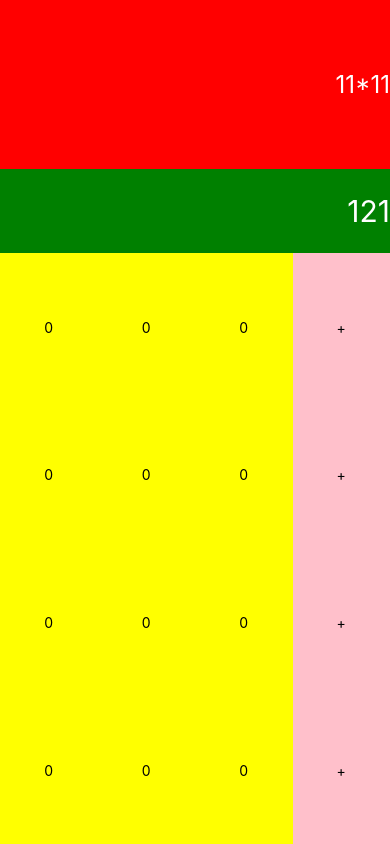
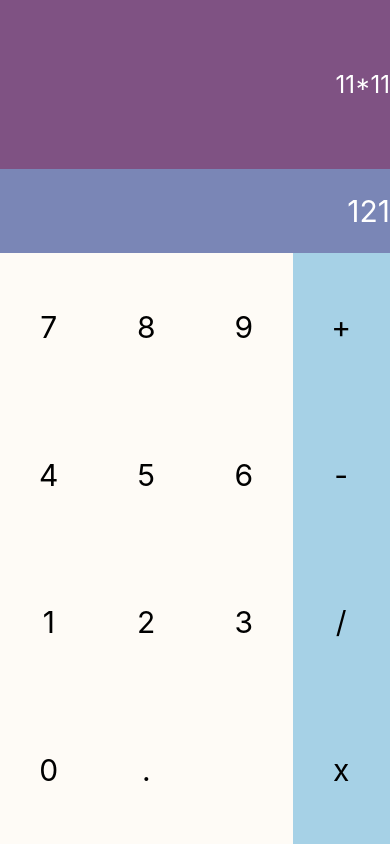
Before and after one commit to redhawk5200/Calculator-App, a React Native app: screen / in a window 390 px wide. Built offline with nearby package versions, Linux system fonts and the light colour scheme.

Commit message:
Task 3 - Build a basic calculator.
Version 3 - Added color pallets and formatted the buttons on the calculator.
Don't know how to use loops to shorten the code but will learn to do so in the near future.

```diff
--- a/App.js
+++ b/App.js
@@ -33,31 +33,31 @@ export default function App(){
         <View style={styles.buttons}>
           <View style={styles.numbers}>
             <View style={styles.row}>
-              <TouchableOpacity><Text>0</Text></TouchableOpacity>
-              <TouchableOpacity><Text>0</Text></TouchableOpacity>
-              <TouchableOpacity><Text>0</Text></TouchableOpacity>
+              <TouchableOpacity style={styles.btn}><Text style={styles.btnText}>7</Text></TouchableOpacity>
+              <TouchableOpacity style={styles.btn}><Text style={styles.btnText}>8</Text></TouchableOpacity>
+              <TouchableOpacity style={styles.btn}><Text style={styles.btnText}>9</Text></TouchableOpacity>
             </View>
             <View style={styles.row}>
-              <TouchableOpacity><Text>0</Text></TouchableOpacity>
-              <TouchableOpacity><Text>0</Text></TouchableOpacity>
-              <TouchableOpacity><Text>0</Text></TouchableOpacity>
+              <TouchableOpacity style={styles.btn}><Text style={styles.btnText}>4</Text></TouchableOpacity>
+              <TouchableOpacity style={styles.btn}><Text style={styles.btnText}>5</Text></TouchableOpacity>
+              <TouchableOpacity style={styles.btn}><Text style={styles.btnText}>6</Text></TouchableOpacity>
             </View>
             <View style={styles.row}>
-              <TouchableOpacity><Text>0</Text></TouchableOpacity>
-              <TouchableOpacity><Text>0</Text></TouchableOpacity>
-              <TouchableOpacity><Text>0</Text></TouchableOpacity>
+              <TouchableOpacity style={styles.btn}><Text style={styles.btnText}>1</Text></TouchableOpacity>
+              <TouchableOpacity style={styles.btn}><Text style={styles.btnText}>2</Text></TouchableOpacity>
+              <TouchableOpacity style={styles.btn}><Text style={styles.btnText}>3</Text></TouchableOpacity>
             </View>
             <View style={styles.row}>
-              <TouchableOpacity><Text>0</Text></TouchableOpacity>
-              <TouchableOpacity><Text>0</Text></TouchableOpacity>
-              <TouchableOpacity><Text>0</Text></TouchableOpacity>
+              <TouchableOpacity style={styles.btn}><Text style={styles.btnText}>0</Text></TouchableOpacity>
+              <TouchableOpacity style={styles.btn}><Text style={styles.btnText}>.</Text></TouchableOpacity>
+              <TouchableOpacity style={styles.btn}><Text style={styles.btnText}> </Text></TouchableOpacity>
             </View>
           </View>
           <View style={styles.operations}>
-              <TouchableOpacity><Text>+</Text></TouchableOpacity>
-              <TouchableOpacity><Text>+</Text></TouchableOpacity>
-              <TouchableOpacity><Text>+</Text></TouchableOpacity>
-              <TouchableOpacity><Text>+</Text></TouchableOpacity>
+              <TouchableOpacity style={styles.btn}><Text style={styles.btnText}>+</Text></TouchableOpacity>
+              <TouchableOpacity style={styles.btn}><Text style={styles.btnText}>-</Text></TouchableOpacity>
+              <TouchableOpacity style={styles.btn}><Text style={styles.btnText}>/</Text></TouchableOpacity>
+              <TouchableOpacity style={styles.btn}><Text style={styles.btnText}>x</Text></TouchableOpacity>
           </View>
         </View>
       </View>
--- a/styles.js
+++ b/styles.js
@@ -3,6 +3,16 @@ import {StyleSheet} from 'react-native';
 export default StyleSheet.create({
     container: {
       flex: 1,
+    },
+    btn: {
+      flex: 1,
+      alignSelf: 'stretch',
+      alignItems: 'center',
+      justifyContent: 'center',
+    },
+    btnText: {
+      fontSize: 30,
+      color: 'black',
     },
     resText: {
       fontSize: 24,
@@ -14,13 +24,13 @@ export default StyleSheet.create({
     },
     result: {
       flex: 2,
-      backgroundColor: 'red',
+      backgroundColor: '#7F5283',
       justifyContent: 'center',
       alignItems: 'flex-end',
     },
     calculation: {
       flex: 1,
-      backgroundColor: 'green',
+      backgroundColor: '#7A86B6',
       justifyContent: 'center',
       alignItems: 'flex-end',
     },
@@ -30,11 +40,11 @@ export default StyleSheet.create({
     },
     numbers: {
       flex: 3,
-      backgroundColor: 'yellow',
+      backgroundColor: '#FEFBF6',
     },
     operations: {
       flex: 1,
-      backgroundColor: 'pink',
+      backgroundColor: '#A6D1E6',
       justifyContent: 'space-around',
       alignItems: 'center',
     },
```
